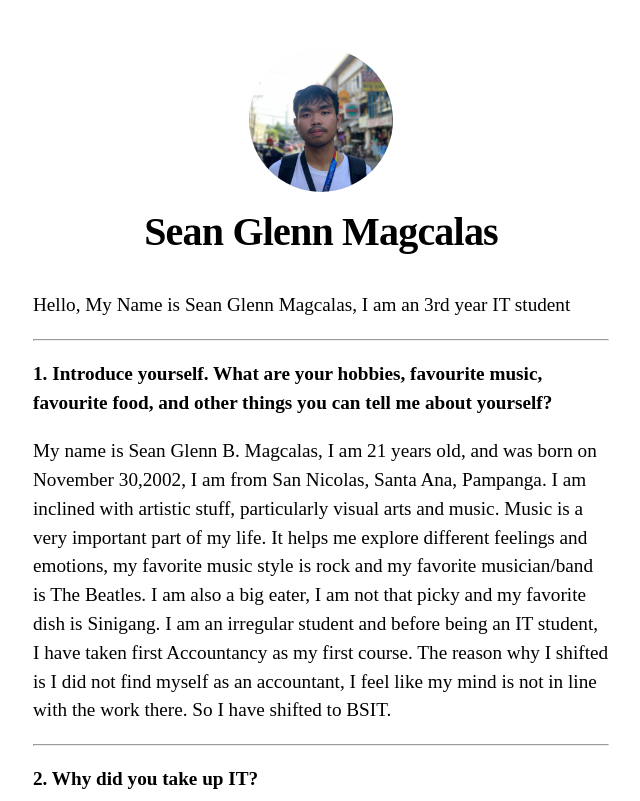
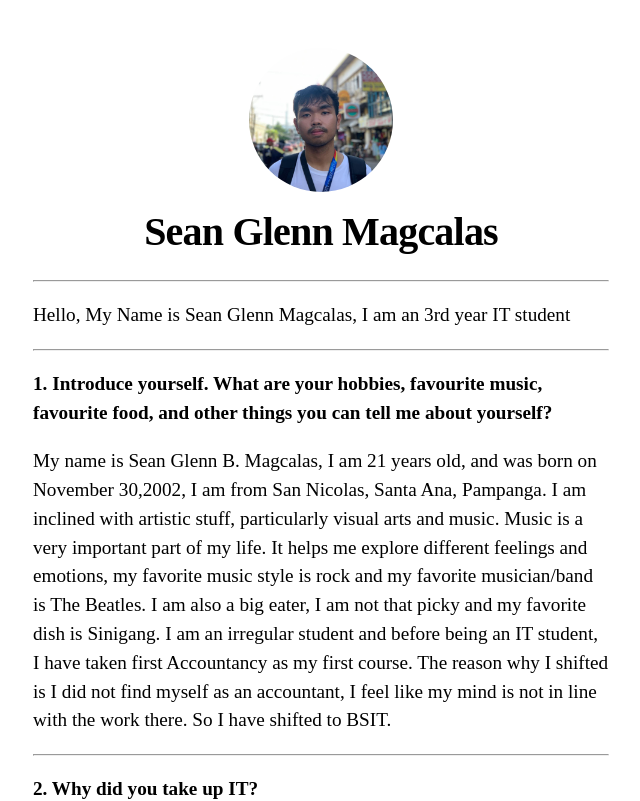
Before and after one commit to SeanMgcls/nextblogit3ath, a Next.js app: page / in a window 1280 px wide. Shown: the top 801 px of the page, without its empty margins (319-959 px from the left). Built offline with nearby package versions, Linux system fonts and the light colour scheme.

Commit message:
Put Horizontal Line in Index pagejs

```diff
--- a/pages/index.js
+++ b/pages/index.js
@@ -8,6 +8,7 @@ export default function Home() {
       <Head>
         <title>Sean Glenn Magcalas</title>
       </Head>
+        <hr></hr>
       <section className={utilStyles.headingMd}>
         <p>Hello, My Name is Sean Glenn Magcalas, I am an 3rd year IT student</p>
 
```
